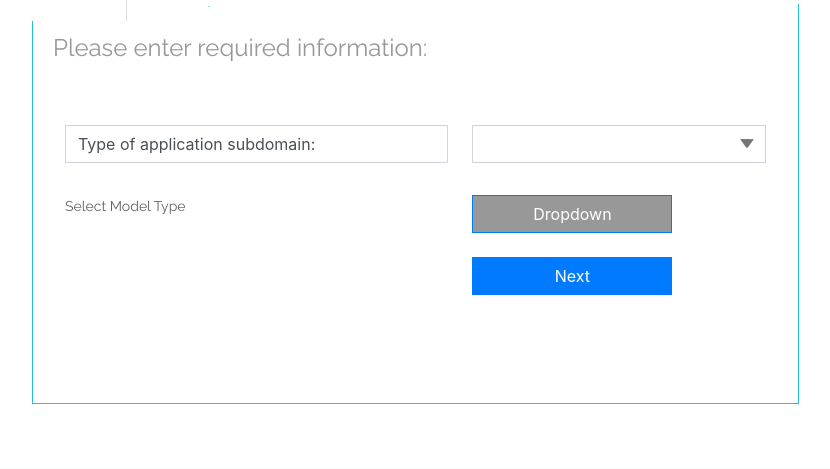
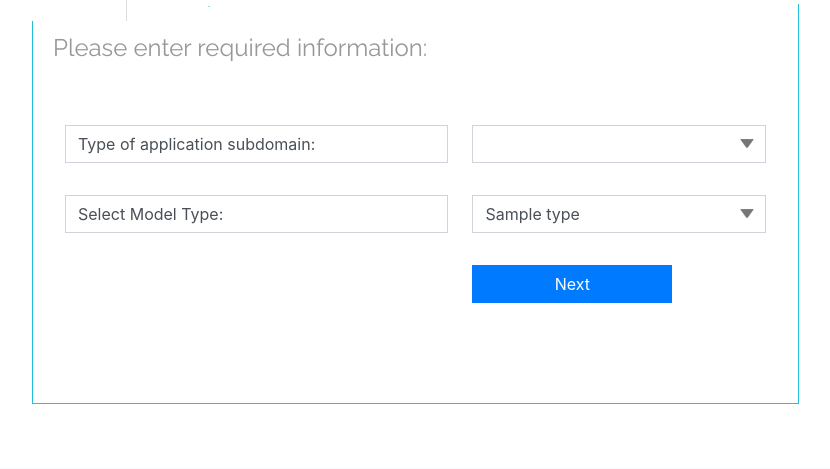
Before and after one commit to kipod/eleza, a Flask app: page /demo/demo in a window 1280 px wide, after a click on "HEALTHCARE". Shown: the part 364-833 px from the top of the page, without its empty margins (53-883 px from the left). Run offline with Flask 2, Linux system fonts and the light colour scheme; tables that the repository leaves empty hold one stand-in row (values such as "Sample post"); lists and menus that the app fills with data are empty; some libraries are stand-ins or nearby versions.

Commit message:
healthcare form

```diff
--- a/app/contoller/utils.py
+++ b/app/contoller/utils.py
@@ -10,6 +10,8 @@ def predictive_power(subdomain):
             .all()
         )
         count = len(all)
+        if not count:
+            return {}
         result[feature.name] = sum([abs(case.explainer) for case in all]) / count
         result[feature.name] = add_pred_pow(result[feature.name])
     return result
--- a/app/demo/views.py
+++ b/app/demo/views.py
@@ -1,5 +1,5 @@
 from flask import render_template, Blueprint, request, session, redirect, url_for, flash
-from app.models import Feature, Subdomain
+from app.models import Feature, Subdomain, ModelType
 from app.contoller import predictive_power
 from .forms import SubdomainChoiceForm
 
@@ -7,16 +7,18 @@ from .forms import SubdomainChoiceForm
 demo_blueprint = Blueprint("demo", __name__)
 
 
-@demo_blueprint.route("/demo")
+@demo_blueprint.route("/demo", methods=['GET', 'POST'])
 def demo():
     form = SubdomainChoiceForm(request.form)
-    form.subdomain_type.data = Subdomain.Type.healthcare.name
     form.subdomains = Subdomain.query.all()
+    form.models = ModelType.query.all()
+    form.subdomain_name.choices = [(s.id, s.name) for s in form.subdomains]
+    form.model_type.choices = [(m.id, m.name) for m in form.models]
     if form.validate_on_submit():
         session["subdomain"] = form.subdomain_name.data
         session["model_type"] = form.model_type.data
         if form.subdomain_type.data == Subdomain.Type.healthcare.name:
-            redirect(url_for("demo.slide_helthcare_criteries"))
+            return redirect(url_for("demo.slide_helthcare_criteries"))
     elif form.is_submitted():
         flash("Invalid data", "warning")
 
@@ -25,8 +27,11 @@ def demo():
 
 @demo_blueprint.route("/slide_helthcare_criteries")
 def slide_helthcare_criteries():
+    subdomain_id = session.get("subdomain", None)
+    if subdomain_id is None:
+        return redirect(url_for('demo.demo'))
     features = Feature.query.all()
-    subdomain = Subdomain.query.filter(Subdomain.name == "Diabetic").first()
+    subdomain = Subdomain.query.filter_by(id=int(subdomain_id)).first()
     pred_pow = predictive_power(subdomain)
     return render_template(
         "slide2_for_criteries/helthcare_criteres.html",
--- a/app/templates/demo.html
+++ b/app/templates/demo.html
@@ -41,7 +41,7 @@
             <h3 style="margin-top: 10px;">
               Please enter required information:
             </h3>
-            <form class="form" role="form" action="." method="post">
+            <form class="form" role="form" action="{{ url_for("demo.demo") }}" method="post">
               <input id="subdomain_type" name="subdomain_type" type="hidden" value="healthcare">
               <table class="table table-hover table-borderless" style="margin-top: 50px;">
                 <tr>
@@ -60,12 +60,14 @@
                 </tr>
                 <tr>
                   <td>
-                    <p>Select Model Type</p>
+                    {{ form.model_type.label(class="form-control") }}
                   </td>
                   <td>
-                    <button class="btn btn-primary" style="width: 200px; background: #999898;">
-                      Dropdown
-                    </button>
+                    <select class="form-control" id="model_type" name="model_type">
+                      {% for model in form.models %}
+                      <option value="{{model.id}}">{{model.name}}</option>
+                      {% endfor %}
+                    </select>
                   </td>
                 </tr>
                 <tr>
```
